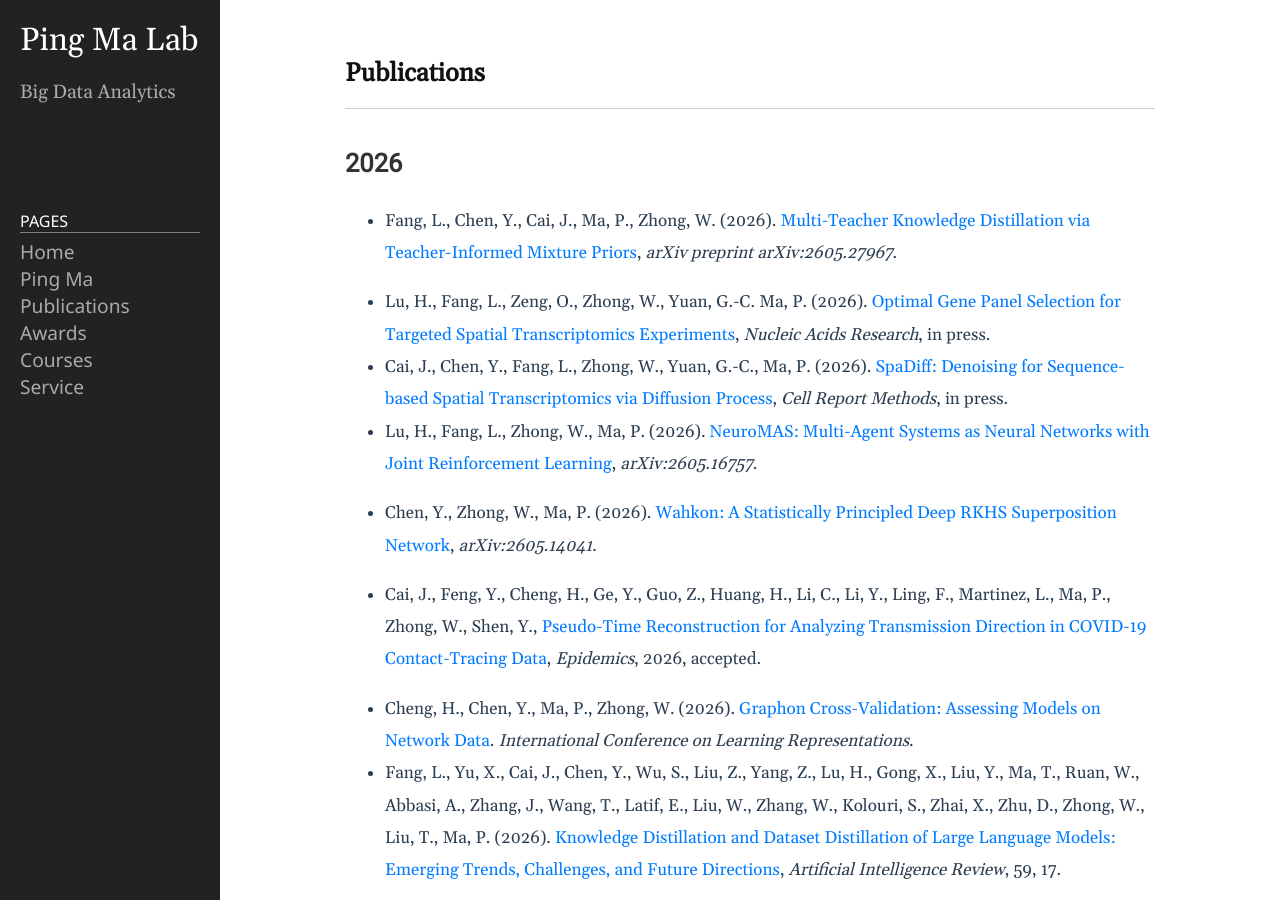
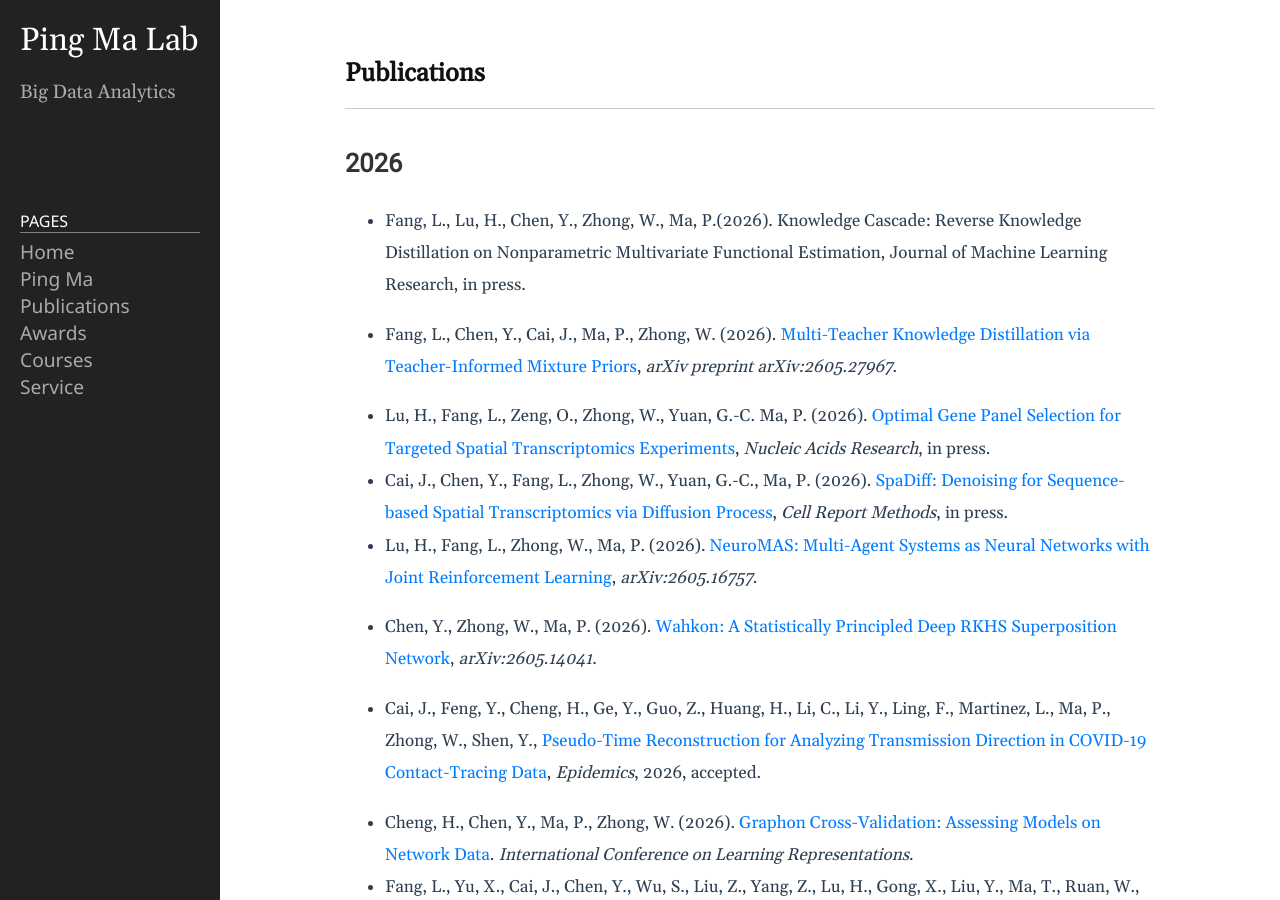
Before and after one commit to BDALpingio/BDALpingio.github.io, a Jekyll site: the page built from 3_publications.md, in a window 1280 px wide and 900 px high. Built offline with Jekyll 4.4.1, drawn with Linux system fonts in a browser that asks for light colours.

Commit message:
Update 3_publications.md

```diff
--- a/3_publications.md
+++ b/3_publications.md
@@ -5,7 +5,7 @@ permalink: /3_publications/
 ---
 ## 2026
 
-
+-  Fang, L., Lu, H., Chen, Y., Zhong, W., Ma, P.(2026). Knowledge Cascade: Reverse Knowledge Distillation on Nonparametric Multivariate Functional Estimation, Journal of Machine Learning Research, in press.
 
 - Fang, L., Chen, Y., Cai, J., Ma, P., Zhong, W. (2026). [Multi-Teacher Knowledge Distillation via Teacher-Informed Mixture Priors](https://arxiv.org/abs/2605.27967), *arXiv preprint arXiv:2605.27967*.
 
```
